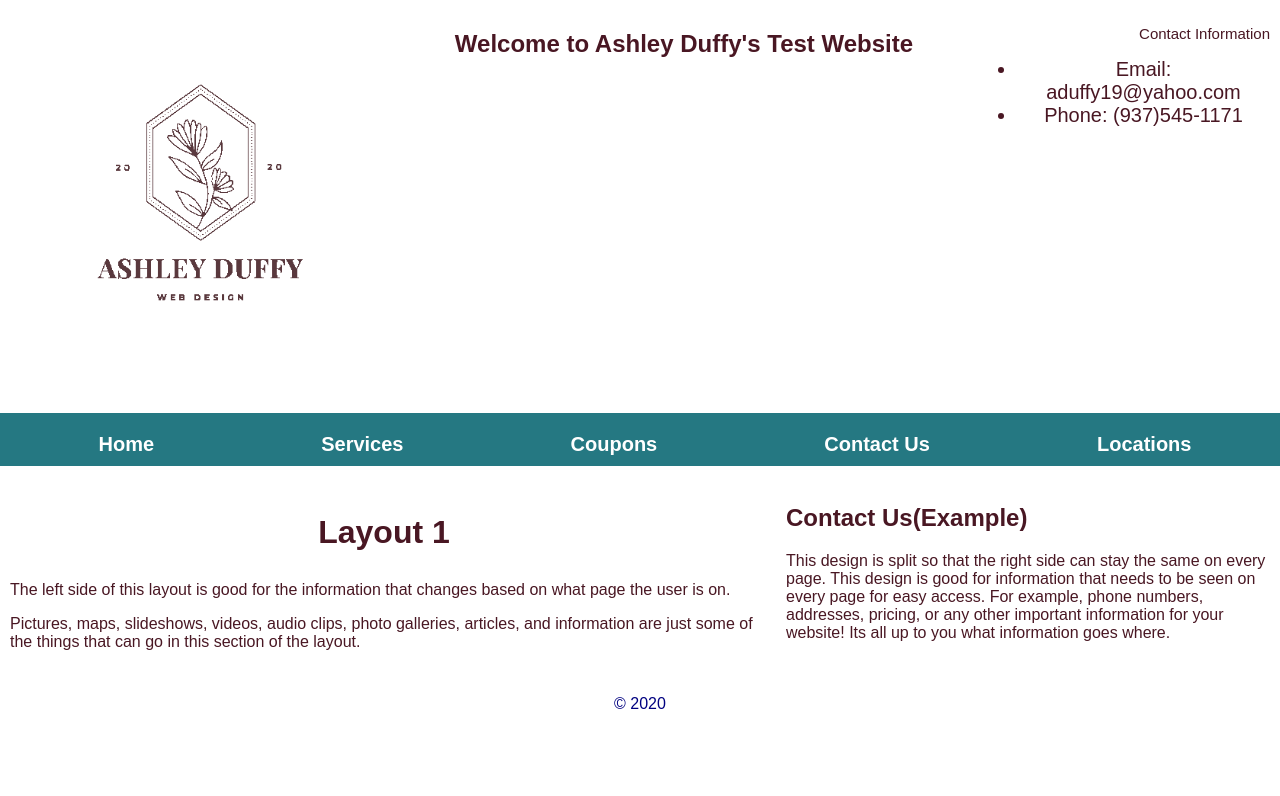
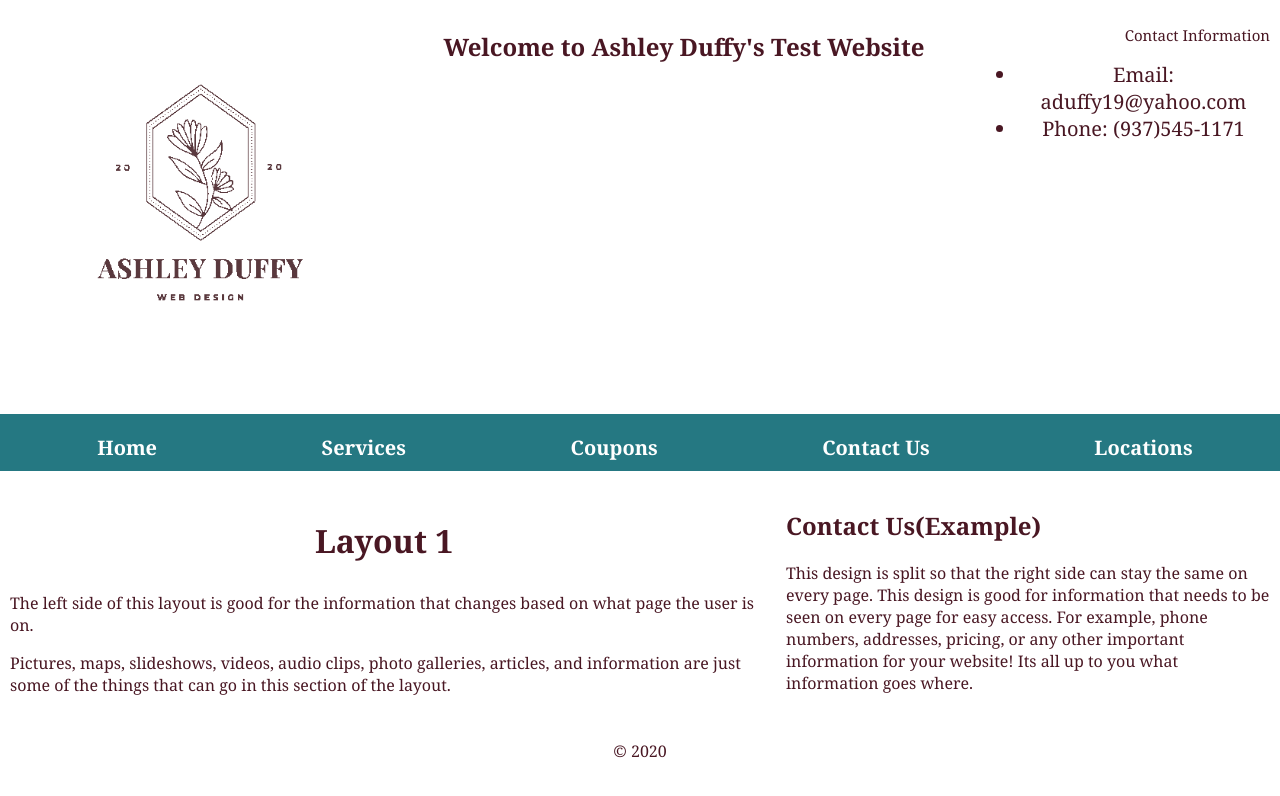
Before and after one commit to Ashleyduffy/Ashley-Personal, a plain HTML site: page index.html in a window 1280 px wide. Drawn offline with nearby package versions, Linux system fonts and the light colour scheme; a script that the page names is missing.

Commit message:
Update style.css

```diff
--- a/style.css
+++ b/style.css
@@ -6,7 +6,7 @@ body {
  background:rgba(249, 238, 255)
   background-image: ;
   background-repeat: repeat;
-  font-family: Arial;
+  font-family: Georgia;
   margin:0;
     }
 img {
@@ -54,7 +54,7 @@ figure {
 header h1 {
      font-size:6vw;
  color:#491723;
-     font-family:Arial;
+     font-family:Georgia;
      text-shadow:;
      margin: 2px 0;
     }
@@ -63,7 +63,7 @@ header h2{
 }
 header h4 {
     font-size:3vw;
-    font-family:Arial;
+    font-family:Georgia;
     color:#491723;
     text-shadow:;
     margin:1em 0 0 0;
@@ -138,7 +138,7 @@ font-size:25px;
 }
 
 h2 {
-  font-family: Arial;
+  font-family: Georgia;
 }
 
 * {
@@ -250,7 +250,7 @@ div#slider figure {
 
 footer {
     background:rgba(255,255,255,.3);
-    color:navy;
+    color:#491723;
     text-align:center;
     grid-area:footer;
     }
```
